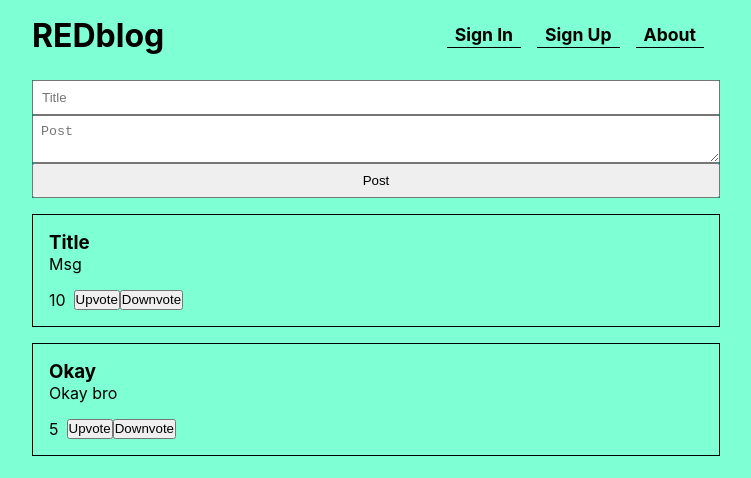
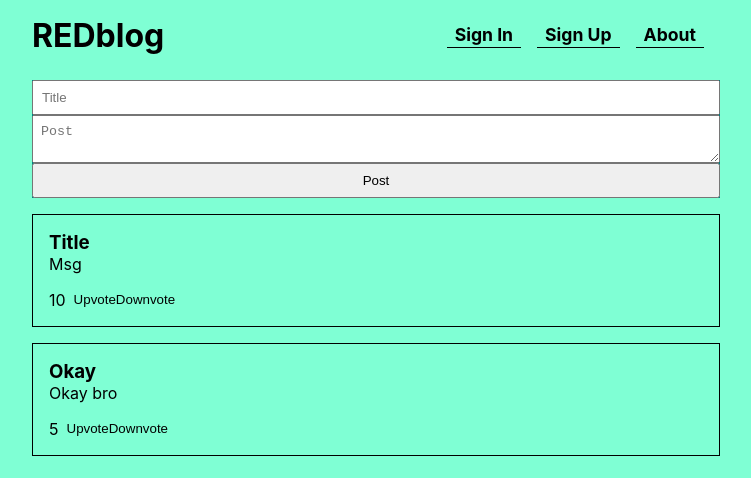
Before and after one commit to RiadSaidur/react-blog, a React (Create React App) app: page / in a window 1280 px wide. Shown: the top 478 px of the page, without its empty margins (264-1015 px from the left). Built offline with nearby package versions, Linux system fonts and the light colour scheme.

Commit message:
added: routes and global styling

```diff
--- a/src/App.css
+++ b/src/App.css
@@ -14,6 +14,24 @@ body{
   min-height: 100vh;
   padding: 1rem;
   background-color: aquamarine;
+}
+
+button{
+  cursor: pointer;
+  background: none;
+  border: none;
+}
+
+li{
+  list-style: none;
+}
+
+button:focus{
+  outline: none;
+}
+
+a{
+  color: black;
 }
 
 .posts{
--- a/src/App.js
+++ b/src/App.js
@@ -8,22 +8,19 @@ import Comments from './components/Comments';
 import Signin from './components/Signin';
 import Signup from './components/Signup';
 import About from './components/About';
+import User from './components/User';
 
 function App(){
 
   return(
     <Router>
       <Header />
-      {/* <div className='container'>
-        <Header />
-        <NewPost newPost={newPost} />
-        <Posts posts={posts} upvote={upvote} downvote={downvote}/>
-      </div> */}
       <Switch>
         <Route path='/' exact component={Home} />
         <Route path='/signin' exact component={Signin} />
         <Route path='/signup' exact component={Signup} />
         <Route path='/about' exact component={About} />
+        <Route path='/:user' exact component={User} />
         <Route path='/comments/:id' exact component={Comments} />
       </Switch>
     </Router>
```
